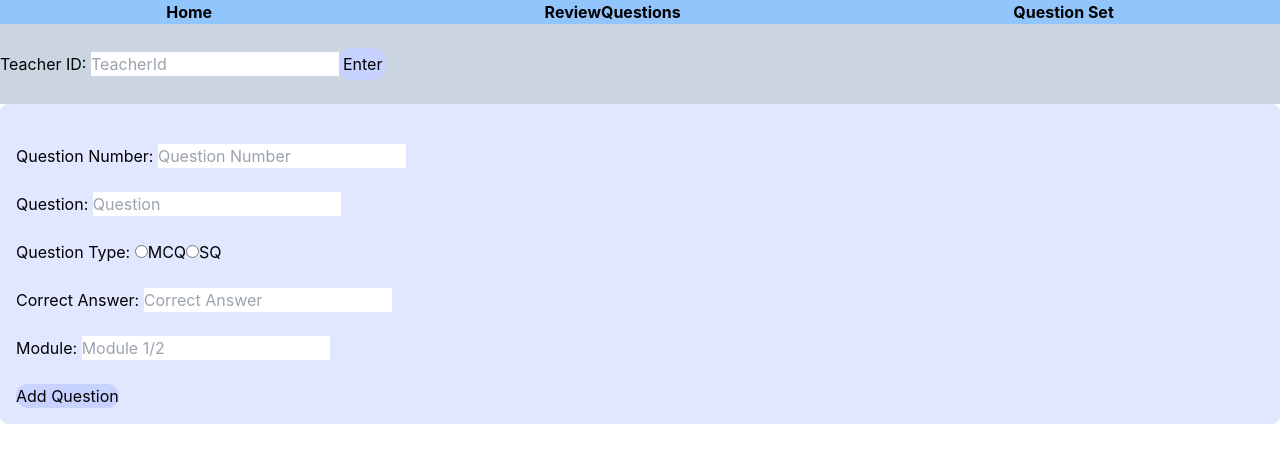
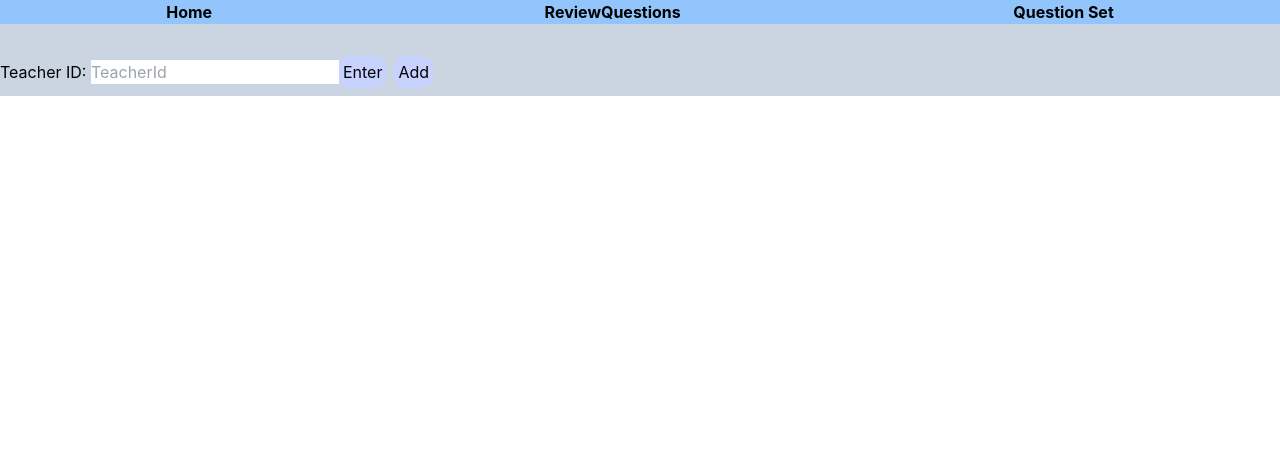
Before and after one commit to TommyYeung/SATapp, a React (Create React App) app: page /reviewQuestions in a window 1280 px wide. Shown: the top 462 px of the page. Built offline with nearby package versions, Linux system fonts and the light colour scheme.

Commit message:
Feat: Button to add QSet

```diff
--- /dev/null
+++ b/src/Molecules/UpdateQuestionSet/QuestionSetAddScreen.jsx
@@ -0,0 +1,11 @@
+import React from 'react'
+
+function QuestionSetAdd() {
+  return (
+    <div>
+      ADD QSet
+    </div>
+  )
+}
+
+export default QuestionSetAdd
--- a/src/Molecules/UpdateQuestions/QuestionSetUpdateScreen.jsx
+++ b/src/Molecules/UpdateQuestionSet/QuestionSetUpdateScreen.jsx
@@ -17,7 +17,7 @@ export const QuestionSetUpdateScreen = ({
 
     useEffect(() =>
         async function fetchData() {
-            // You can await here
+
 
             await axios.get(`${BASE_URL}/questionSet/questionSet/${id}`)
 
@@ -67,7 +67,7 @@ export const QuestionSetUpdateScreen = ({
                     className=" m-2 p-1 "
                     />
 
-                    <br /><label className=" m-2 p-1 font-semibold ">Question Number: </label>
+                    <br /><label className=" m-2 p-1 font-semibold ">Description: </label>
                     <Field type="text" id="description" name="description" autoComplete="off" disabled={!isEditing}
                     className=" m-2 p-1 "
                     />
--- a/src/pages/ReviewQuestions.js
+++ b/src/pages/ReviewQuestions.js
@@ -5,8 +5,8 @@ import { Formik, Form, Field, ErrorMessage } from "formik";
 import * as Yup from 'yup';
 import axios from "axios";
 import { BASE_URL } from "../url.js";
-import { QuestionSetUpdate } from "../Molecules/UpdateQuestions/QuestionSetUpdate.jsx"
-
+import { QuestionSetUpdate } from "../Molecules/UpdateQuestionSet/QuestionSetUpdate.jsx"
+import { useNavigate } from 'react-router-dom';
 
 
 
@@ -23,7 +23,7 @@ function reviewQuestions() {
 
 
   const confirmTeacherId = useCallback(async (data) => {
-
+    setTeacherId(data.TeacherId)
     console.log(data.TeacherId)
     axios.get(`${BASE_URL}/teacher/teacherAllQuestionSet/${data.TeacherId}`)
       // axios.get("http://localhost:3001/teacher/teacherAllQuestionSet/1")
@@ -44,17 +44,38 @@ function reviewQuestions() {
 
 
 
-
-
   useEffect(() => {
     console.log("Teacher:", thisTeacherQSet)
   }, [thisTeacherQSet, teacherId]);
 
 
 
+  const handleCreateNewQSet = useCallback(async (data) => {
+
+      axios.post(`${BASE_URL}/questionSet/addQuestionSet`,{"TeacherId":teacherId})
+
+      .then((res) => {
+        console.log(res)
+        axios.get(`${BASE_URL}/teacher/teacherAllQuestionSet/${teacherId}`)
+        .then((res)=>{
+          setThisTeacherQSet(res.data)//make it update the ui to show the list
+        })
+      })
+      .catch((error) => {
+        if (error.response && error.response.status === 404) {
+
+          console.error('Resource not found:', error.message);
+        } else {
+
+          console.error('Error fetching data:', error.message);
+        }
+      });
+
+    }, [teacherId]);
+
+
   return (
     <>
-
 
       <div>
 
@@ -64,31 +85,26 @@ function reviewQuestions() {
         // validationSchema={validationSchema}
 
         >
-          <Form className='bg-slate-300'>
+   <Form className='bg-slate-300'>
             <br /><label>Teacher ID: </label>
             <Field type="number" id="TeacherId" name="TeacherId" placeholder="TeacherId" autoComplete="off" />
 
 
             <button type="submit" className="bg-indigo-200 rounded-xl p-1">Enter</button>
 
-            <br /><br />
+
+            <button onClick={handleCreateNewQSet} className="bg-indigo-200 rounded-xl p-1 ml-2 my-2">Add</button>
           </Form>
 
         </Formik>
 
-
       </div>
 
+      <div>
 
-
-      <AddQuestions />
-
-      <div>
-        {/* {thisTeacherQuestionSetData.QuestionSetDATA.map((value) => { */}
         {thisTeacherQSet.map((value) => {
           return (
             <>
-
 
               <QuestionSetUpdate
                 questionSetNo={value.questionSetNo}
@@ -97,19 +113,10 @@ function reviewQuestions() {
                 id={value.id}
               />
 
-
-
-
             </>
 
           )
         })}
-
-
-
-
-
-
 
 
       </div>
--- a/src/pages/UpdateQuestionPage.js
+++ b/src/pages/UpdateQuestionPage.js
@@ -1,5 +1,5 @@
 import React from 'react'
-import { QuestionSetUpdateScreen } from '../Molecules/UpdateQuestions/QuestionSetUpdateScreen'
+import { QuestionSetUpdateScreen } from '../Molecules/UpdateQuestionSet/QuestionSetUpdateScreen'
 
 function UpdateQuestionPage() {
   return (
```
Also changed, not shown: src/Molecules/UpdateQuestionSet/QuestionSetUpdate.jsx (renamed from src/Molecules/UpdateQuestions/QuestionSetUpdate.jsx), src/Molecules/UpdateQuestions/QuestionUpdate.jsx (added), src/Molecules/UpdateQuestions/QuestionUpdateScreen.jsx (added).
